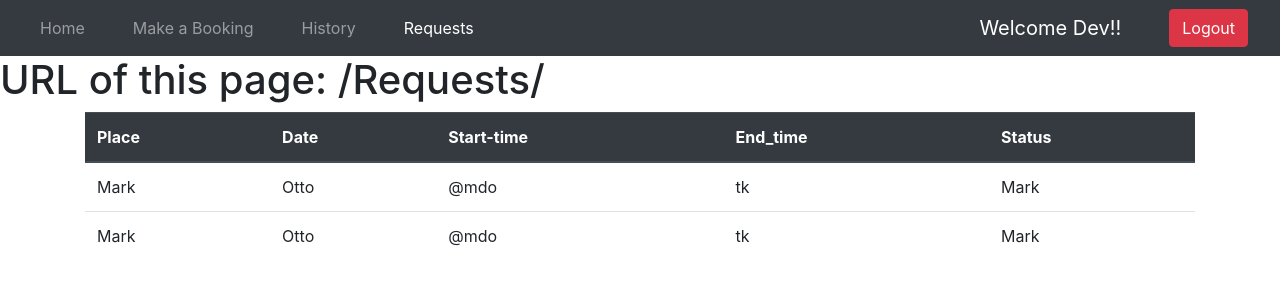
After one commit to Srajan1122/Auditorium-Booking-System, a Django app: page /Requests/ in a window 1280 px wide. The commit adds this page. Shown: the top 300 px of the page. Run offline with Django 3.2, Linux system fonts and the light colour scheme; a user stored in the database is signed in; some libraries are stand-ins or nearby versions.

Commit message:
Made Pending as Requests only and added Table for status

```diff
--- a/Booking/settings.py
+++ b/Booking/settings.py
@@ -25,7 +25,7 @@
 # SECURITY WARNING: don't run with debug turned on in production!
 DEBUG = True
 
-ALLOWED_HOSTS = ['192.168.1.3']
+ALLOWED_HOSTS = []
 
 
 # Application definition
--- a/login/models.py
+++ b/login/models.py
@@ -20,6 +20,7 @@
     start_time = models.TimeField(choices= HOUR_CHOICES)
     end_time = models.TimeField(choices= HOUR_CHOICES)
     status = models.BooleanField(default=False)
+    userid=models.IntegerField(blank=False, null=False)
 
     def __str__(self):
         return self.name
--- a/login/urls.py
+++ b/login/urls.py
@@ -7,7 +7,7 @@
     path("Homepage/", views.success, name="success"),
     path("loggedout/", views.loggedout, name="logout"),
     path("booking/", views.booking, name="booking"),
-    path("pending/", views.pending, name="pending"),
+    path("Requests/", views.Requests, name="Requests"),
     path("History/", views.History, name="History"),
     path("Register/", views.Register, name="Register"),
 ]
--- a/login/views.py
+++ b/login/views.py
@@ -35,6 +35,7 @@
         return redirect('%s?next=%s' % (settings.LOGIN_URL, request.path))
     hi = request.user.username
     params = {'pro': hi}
+    print ("id:",request.user.id)
     return render(request, 'login/Homepage.html', params)
 
 
@@ -46,7 +47,7 @@
 
 @login_required
 def booking(request):
-    if request.method == 'POST':
+    if 'userid' in request.POST or request.method == "POST":
         form = BookingForm(request.POST,request = request)
         if form.is_valid:
             form.save()
@@ -56,8 +57,8 @@
     return render(request, 'login/Booking.html',{'form' : form})
 
 @login_required
-def pending(request):
-    return render(request, 'login/pending.html')
+def Requests(request):
+    return render(request, 'login/Requests.html')
 
 
 @login_required
--- a/templates/login/Booking.html
+++ b/templates/login/Booking.html
@@ -44,7 +44,9 @@
       <label for="validationTooltip05">End-time</label>
   {{ form.end_time}}
     </div>
+
   </div>
+  <input type="hidden" name="userid" value={{request.user.id}}>
   <button class="btn btn-primary" type="submit">Submit form</button>
 </form>
 </div>
--- a/templates/login/Pending.html
+++ /dev/null
@@ -1,4 +0,0 @@
-{% extends "login/extended.html" %} {% block title %} Pending {% endblock title %}
-{% block body %}
-
-{% endblock body %}
--- /dev/null
+++ b/templates/login/Requests.html
@@ -0,0 +1,35 @@
+{% extends "login/extended.html" %} {% block title %} Pending {% endblock title %}
+{% block body %}
+<div class="table-responsive container">
+<table class="table  ">
+        <thead class="thead-dark">
+          <tr>
+            <th scope="col">Place</th>
+            <th scope="col">Date</th>
+            <th scope="col">Start-time</th>
+            <th scope="col">End_time</th>
+            <th scope="col">Status</th>
+          </tr>
+        </thead>
+        <tbody>
+          <tr>
+
+            <td>Mark</td>
+            <td>Otto</td>
+            <td>@mdo</td>
+            <td>tk</td>
+            <td>Mark</td>
+
+          </tr>
+          <tr>
+
+                <td>Mark</td>
+                <td>Otto</td>
+                <td>@mdo</td>
+                <td>tk</td>
+                <td>Mark</td>
+              </tr>
+         </tbody>
+      </table>
+    </div>
+{% endblock body %}
--- a/templates/login/extended.html
+++ b/templates/login/extended.html
@@ -23,12 +23,13 @@
     <div class="collapse navbar-collapse " id="navbarSupportedContent">
       <ul class="navbar-nav mr-auto">
         <li class="nav-item mx-3">
-          {% url 'success' as Homepage %}
+           {% url 'success' as Homepage %}
           {% if request.path != Homepage %} <a class="nav-link" href="{% url 'success' %}">Home <span
               class="sr-only">(current)</span></a>
           {% else %}
           <a class="nav-link active" href="{{ Homepage }}">Home <span class="sr-only">(current)</span></a>
           {% endif %}
+
         </li>
         <li class="nav-item mx-3">
           {% url 'booking' as booking %}
@@ -46,11 +47,11 @@
 
         </li>
         <li class="nav-item mx-3">
-          {% url 'pending' as pending %}
-          {% if request.path != pending %} <a class="nav-link" href="{{ pending }}">Pending requests</a>
+          {% url 'Requests' as Requests %}
+          {% if request.path != Requests %} <a class="nav-link" href="{{ Requests }}">Requests</a>
         </li>
         {% else %}
-        <a class="nav-link active " href="{{ pending }}">Pending requests</a>
+        <a class="nav-link active " href="{{ Requests }}">Requests</a>
         {% endif %}
 
         </li>
```
Also changed, not shown: db.sqlite3, login/migrations/0006_auto_20191028_0007.py (added).
